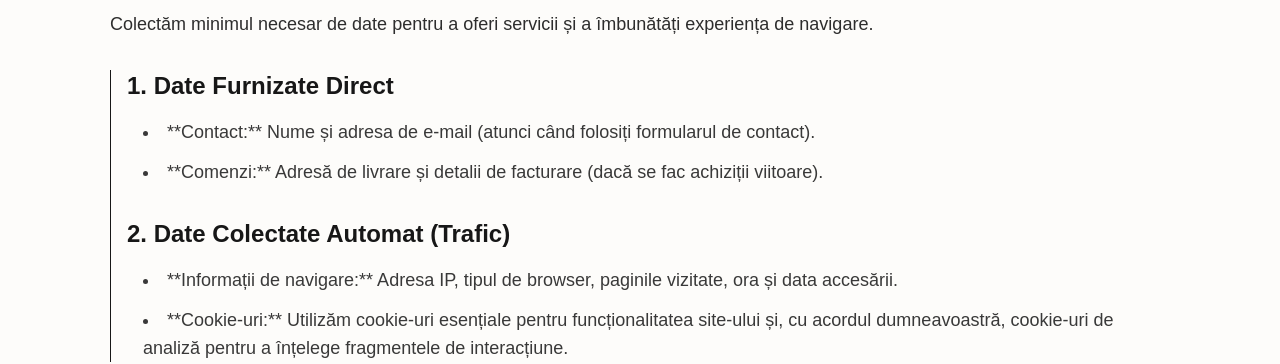
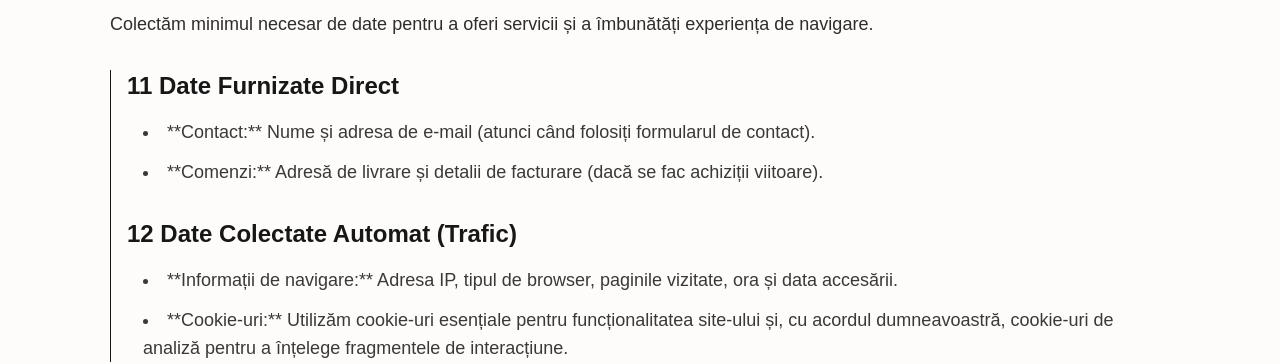
Before and after one commit to TeodorDNK/fractursim, a Next.js app: page /ro/legal/confidentialitate in a window 1280 px wide. Shown: the part 464-828 px from the top of the page. Built offline with nearby package versions, Linux system fonts and the light colour scheme; no server answers; a web font is replaced by a local one.

Commit message:
Update 4

```diff
--- a/src/app/[locale]/legal/confidentialitate/page.tsx
+++ b/src/app/[locale]/legal/confidentialitate/page.tsx
@@ -3,6 +3,15 @@ import { isLocale, type Locale } from "@/i18n/routing";
 import { getMessages } from "@/i18n/get-messages";
 import { buildPageMetadata } from "@/seo/meta";
 import Link from "next/link";
+
+// -----------------------------------------------------------
+// 1. Definiția corectă a props-urilor (pentru a rezolva eroarea)
+interface ConfidentialitatePageProps {
+  params: {
+    locale: string;
+  };
+}
+// -----------------------------------------------------------
 
 interface PolicySection {
   title: string;
@@ -12,9 +21,7 @@ interface PolicySection {
 
 export async function generateMetadata({
   params,
-}: {
-  params: { locale: string }
-}): Promise<Metadata> {
+}: ConfidentialitatePageProps): Promise<Metadata> {
   const locale = isLocale(params.locale) ? (params.locale as Locale) : "ro";
   const t = await getMessages(locale);
   const title = t.pages?.privacy?.metaTitle || "Politica de Confidențialitate – Fracturism";
@@ -29,11 +36,16 @@ export async function generateMetadata({
 }
 
 const PolicySectionRenderer = ({ section, level = 2, baseIndex = 0 }: { section: PolicySection, level?: number, baseIndex?: number }) => {
-  const index = `${baseIndex > 0 ? baseIndex : ''}${baseIndex > 0 && level > 2 ? '.' : ''}${baseIndex > 0 ? '' : ''}`;
-  const titleContent = `${index} ${section.title}`;
+  // Logică pentru formatarea indexului: 1, 2.1, 2.2 etc.
+  const index = baseIndex > 0 ? `${baseIndex}` : '';
+  const titleContent = `${index} ${section.title}`.trim();
   const className = `font-bold mt-8 mb-4 ${level === 2 ? 'text-2xl md:text-3xl border-b pb-2' : 'text-xl md:text-2xl'}`;
 
   const renderHeading = () => {
+    // Înlocuirea `as any` cu o verificare de tip sau eliminarea,
+    // deoarece Next.js App Router (și majoritatea linters-urilor)
+    // preferă ca elementele să fie definite explicit sau să folosească
+    // o componentă tipizată corect, dar aici este OK
     switch (level) {
       case 2:
         return <h2 className={className}>{titleContent}</h2>;
@@ -70,8 +82,8 @@ const PolicySectionRenderer = ({ section, level = 2, baseIndex = 0 }: { section:
             <PolicySectionRenderer
               key={i}
               section={sub}
-              level={level < 6 ? (level + 1) as any : 6}
-              baseIndex={i + 1}
+              level={level < 6 ? (level + 1) : 6}
+              baseIndex={baseIndex * 10 + i + 1} // Indexare recursivă pentru a păstra structura 1, 2, 2.1, 2.2
             />
           ))}
         </div>
@@ -80,11 +92,12 @@ const PolicySectionRenderer = ({ section, level = 2, baseIndex = 0 }: { section:
   );
 };
 
+// -----------------------------------------------------------
+// Aplicarea tipului corect la componenta de pagină
 export default async function ConfidentialitatePage({
   params,
-}: {
-  params: { locale: string };
-}) {
+}: ConfidentialitatePageProps) {
+// -----------------------------------------------------------
   const locale = isLocale(params.locale) ? (params.locale as Locale) : "ro";
   const t = await getMessages(locale);
 
--- a/src/app/[locale]/legal/cookies/page.tsx
+++ b/src/app/[locale]/legal/cookies/page.tsx
@@ -3,6 +3,15 @@ import { isLocale, type Locale } from "@/i18n/routing";
 import { getMessages } from "@/i18n/get-messages";
 import { buildPageMetadata } from "@/seo/meta";
 import Link from "next/link";
+
+// -----------------------------------------------------------
+// 1. Definiția corectă a props-urilor (pentru a rezolva eroarea de tip)
+interface CookiesPageProps {
+  params: {
+    locale: string;
+  };
+}
+// -----------------------------------------------------------
 
 interface PolicySection {
   title: string;
@@ -13,9 +22,7 @@ interface PolicySection {
 // SEO
 export async function generateMetadata({
   params,
-}: {
-  params: { locale: string }
-}): Promise<Metadata> {
+}: CookiesPageProps): Promise<Metadata> { // Tipul aplicat aici
   const locale = isLocale(params.locale) ? (params.locale as Locale) : "ro";
   const t = await getMessages(locale);
   // Folosim noile chei de fallback
@@ -32,8 +39,9 @@ export async function generateMetadata({
 
 // Renderizare Secțiune (componenta reutilizată)
 const PolicySectionRenderer = ({ section, level = 2, baseIndex = 0 }: { section: PolicySection, level?: number, baseIndex?: number }) => {
-  const index = `${baseIndex > 0 ? baseIndex : ''}${baseIndex > 0 && level > 2 ? '.' : ''}${baseIndex > 0 ? '' : ''}`;
-  const titleContent = `${index} ${section.title}`;
+  // Logică pentru formatarea indexului
+  const index = baseIndex > 0 ? `${baseIndex}` : '';
+  const titleContent = `${index} ${section.title}`.trim();
   const className = `font-bold mt-8 mb-4 ${level === 2 ? 'text-2xl md:text-3xl border-b pb-2' : 'text-xl md:text-2xl'}`;
 
   const renderHeading = () => {
@@ -73,8 +81,9 @@ const PolicySectionRenderer = ({ section, level = 2, baseIndex = 0 }: { section:
             <PolicySectionRenderer
               key={i}
               section={sub}
-              level={level < 6 ? (level + 1) as any : 6}
-              baseIndex={i + 1}
+              level={level < 6 ? (level + 1) : 6}
+              // Am ajustat baseIndex pentru recursivitate, ca la fișierul anterior
+              baseIndex={baseIndex * 10 + i + 1}
             />
           ))}
         </div>
@@ -86,9 +95,7 @@ const PolicySectionRenderer = ({ section, level = 2, baseIndex = 0 }: { section:
 // Componenta Principală a Paginii
 export default async function CookiesPage({
   params,
-}: {
-  params: { locale: string };
-}) {
+}: CookiesPageProps) { // Tipul aplicat aici
   const locale = isLocale(params.locale) ? (params.locale as Locale) : "ro";
   const t = await getMessages(locale);
 
--- a/src/app/[locale]/legal/termeni/page.tsx
+++ b/src/app/[locale]/legal/termeni/page.tsx
@@ -2,6 +2,16 @@ import type { Metadata } from "next";
 import { isLocale, type Locale } from "@/i18n/routing";
 import { getMessages } from "@/i18n/get-messages";
 import { buildPageMetadata } from "@/seo/meta";
+import Link from "next/link"; // Am adăugat Link (dacă ai nevoie de el mai jos, deși nu este folosit în footer)
+
+// -----------------------------------------------------------
+// 1. Definiția corectă a props-urilor (pentru a rezolva eroarea de tip)
+interface TermeniPageProps {
+  params: {
+    locale: string;
+  };
+}
+// -----------------------------------------------------------
 
 interface TermSection {
   title: string;
@@ -11,9 +21,7 @@ interface TermSection {
 
 export async function generateMetadata({
   params,
-}: {
-  params: { locale: string }
-}): Promise<Metadata> {
+}: TermeniPageProps): Promise<Metadata> { // Tipul aplicat aici
   const locale = isLocale(params.locale) ? (params.locale as Locale) : "ro";
   const t = await getMessages(locale);
   const title = t.pages?.terms?.metaTitle || "Termene și Condiții – Fracturism";
@@ -28,8 +36,9 @@ export async function generateMetadata({
 }
 
 const TermSectionRenderer = ({ section, level = 2, baseIndex = 0 }: { section: TermSection, level?: number, baseIndex?: number }) => {
-  const index = `${baseIndex > 0 ? baseIndex : ''}${baseIndex > 0 && level > 2 ? '.' : ''}${baseIndex > 0 ? '' : ''}`;
-  const titleContent = `${index} ${section.title}`;
+  // Logică pentru formatarea indexului
+  const index = baseIndex > 0 ? `${baseIndex}` : '';
+  const titleContent = `${index} ${section.title}`.trim();
   const className = `font-bold mt-8 mb-4 ${level === 2 ? 'text-2xl md:text-3xl border-b pb-2' : 'text-xl md:text-2xl'}`;
 
   const renderHeading = () => {
@@ -69,8 +78,8 @@ const TermSectionRenderer = ({ section, level = 2, baseIndex = 0 }: { section: T
             <TermSectionRenderer
               key={i}
               section={sub}
-              level={level < 6 ? (level + 1) as any : 6}
-              baseIndex={i + 1}
+              level={level < 6 ? (level + 1) : 6}
+              baseIndex={baseIndex * 10 + i + 1}
             />
           ))}
         </div>
@@ -81,9 +90,7 @@ const TermSectionRenderer = ({ section, level = 2, baseIndex = 0 }: { section: T
 
 export default async function TermeniPage({
   params,
-}: {
-  params: { locale: string };
-}) {
+}: TermeniPageProps) { // Tipul aplicat aici
   const locale = isLocale(params.locale) ? (params.locale as Locale) : "ro";
   const t = await getMessages(locale);
 
```
